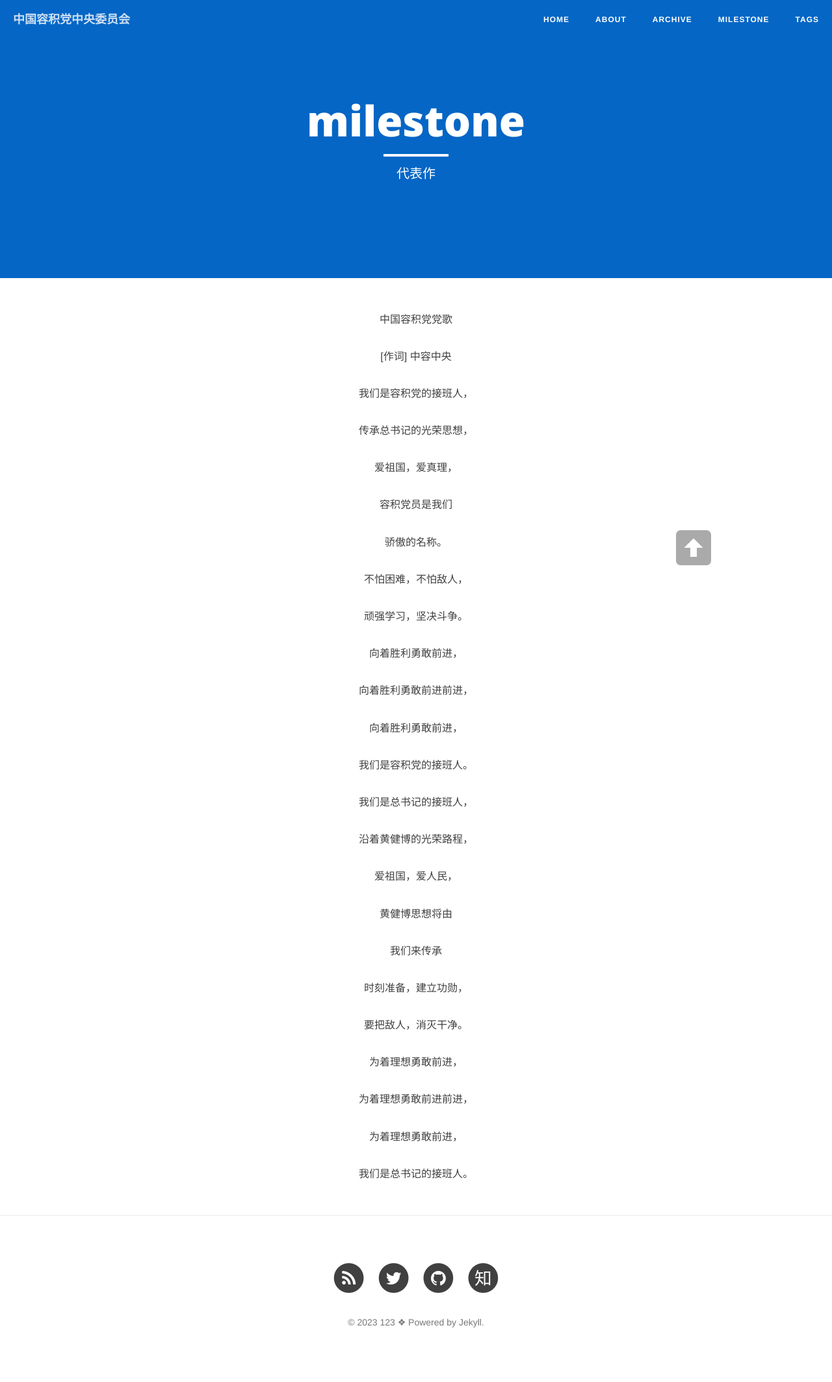
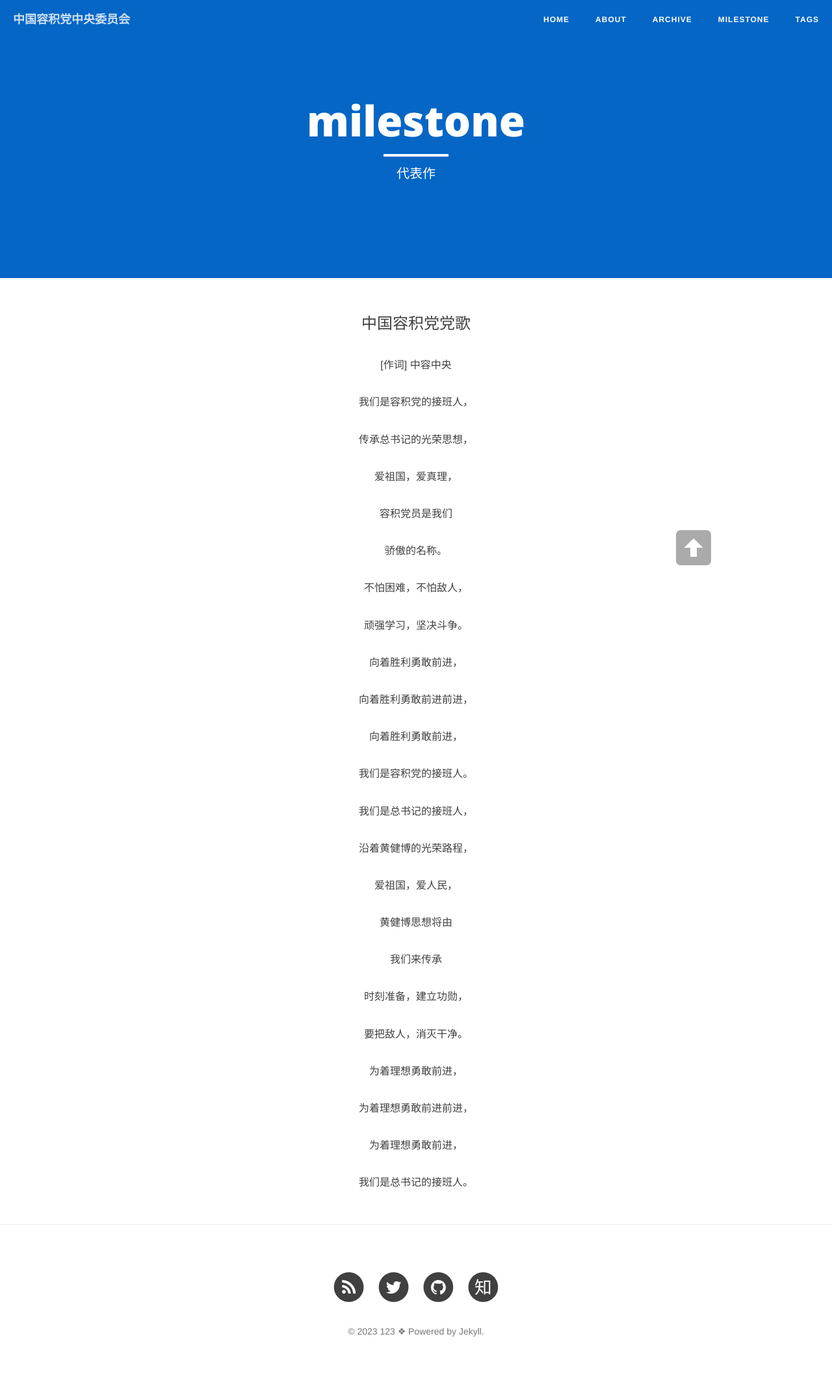
Before and after one commit to ovule-seed/ovule-seed.github.io, a Jekyll site: the page built from milestone.md, in a window 1280 px wide. Shown: the whole page at 65% size. Built offline with Jekyll 4.4.1, drawn with Linux system fonts in a browser that asks for light colours; nearby versions of some CDN libraries.

Commit message:
Update milestone.md

```diff
--- a/milestone.md
+++ b/milestone.md
@@ -5,7 +5,7 @@ description: "代表作"
 header-img: "img/zhihu.jpg"
 ---
 
-<p align="center">中国容积党党歌</p>
+<p align="center"><font size=5>中国容积党党歌</font></p>
 
 <p align="center">[作词] 中容中央 </p>
 
```
